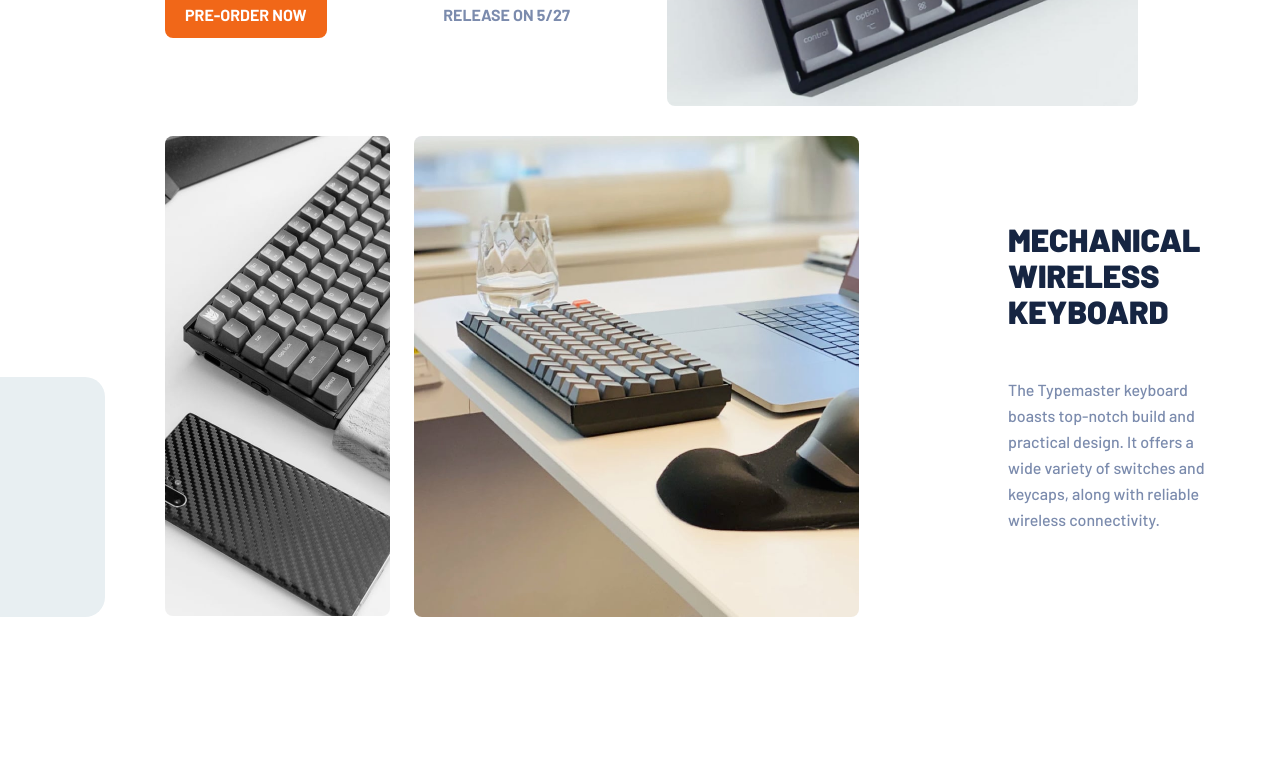
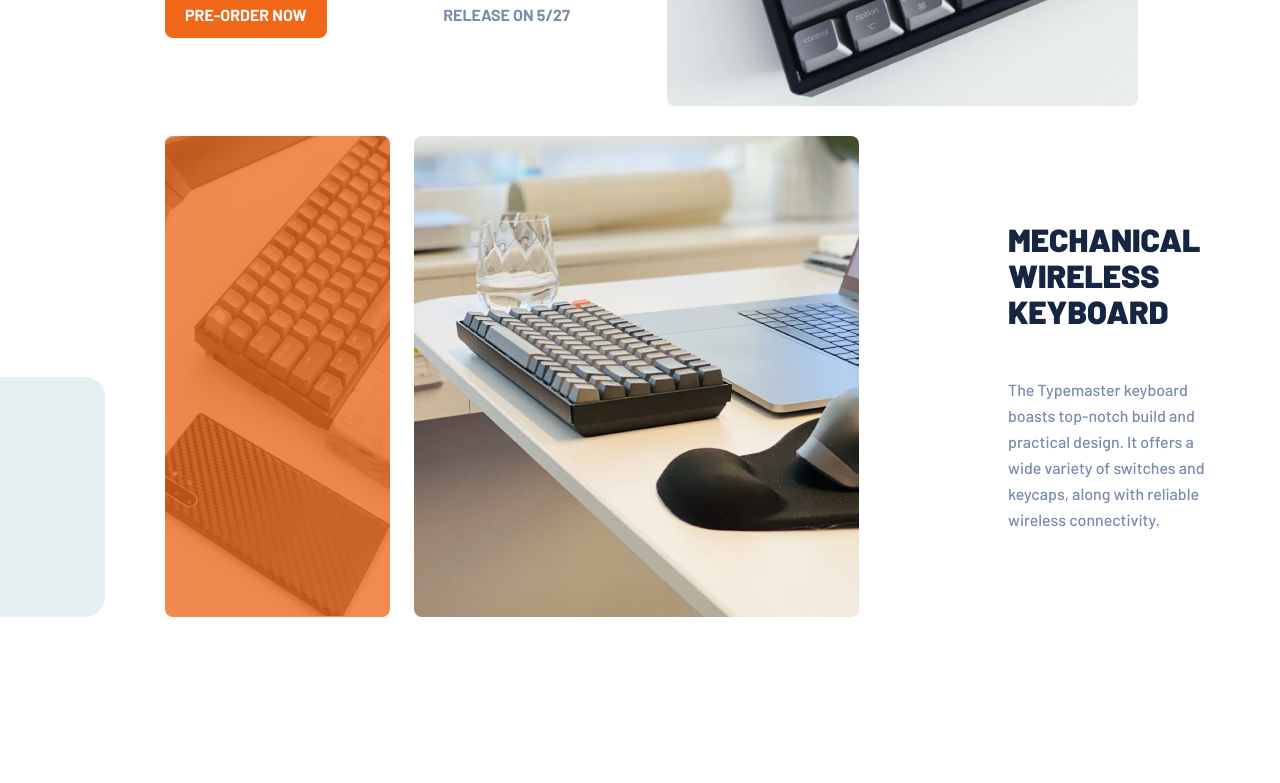
Before and after one commit to KingJosephI/typemaster-website, a React (Vite) app: page / in a window 1280 px wide. Shown: the part 520-1303 px from the top of the page. Built offline with nearby package versions, Linux system fonts and the light colour scheme.

Commit message:
fix: add a background overlay on an image

```diff
--- a/src/App.tsx
+++ b/src/App.tsx
@@ -54,6 +54,7 @@ function App() {
               <source media="(min-width:1024px)" srcSet={phoneDesktop} />
               <source media="(min-width:768px)" srcSet={phoneTablet} />
               <img src={phoneMobile} alt="" className="phone" />
+              <div className="overlay"></div>
             </picture>
             <picture>
               <source media="(min-width:1024px)" srcSet={glassDesktop} />
--- a/src/app.scss
+++ b/src/app.scss
@@ -110,21 +110,14 @@
     padding-right: 24px;
 
     picture {
-      &:has(.phone){
-        // background: red;
-            // overflow: hidden;
-            //   background: #C04848;
-            //   /* fallback for old browsers */
-            //   background: linear-gradient(rgb(72, 0, 72, 0.8), rgb(192, 72, 72, 0.8)), url("https://ik.imagekit.io/ikmedia/blog/hero-image.jpeg");
-            //   /* Chrome 10-25, Safari 5.1-6 */
-            //   background: linear-gradient(rgb(72, 0, 72, 0.8), rgb(192, 72, 72, 0.8)), url("https://ik.imagekit.io/ikmedia/blog/hero-image.jpeg");
-            //   /* W3C, IE 10+/ Edge, Firefox 16+, Chrome 26+, Opera 12+, Safari 7+ */
-            //   background-size: cover;
-            //   background-repeat: no-repeat;
-      }
+      position: relative;
+      overflow: hidden;
 
-      .phone {
-        object-fit: cover;
+      .overlay {
+        position: absolute;
+        inset:0;
+        background-color: rgba(241, 104, 24, 0.75);
+        border-radius: 8px;
       }
     }
 
```
